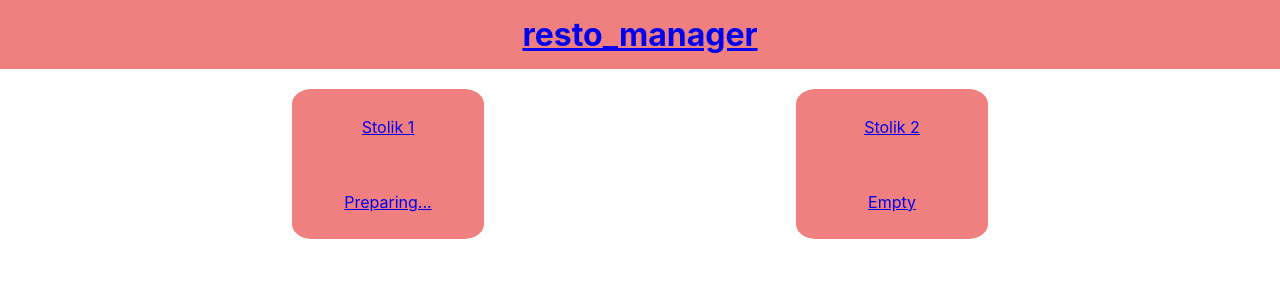
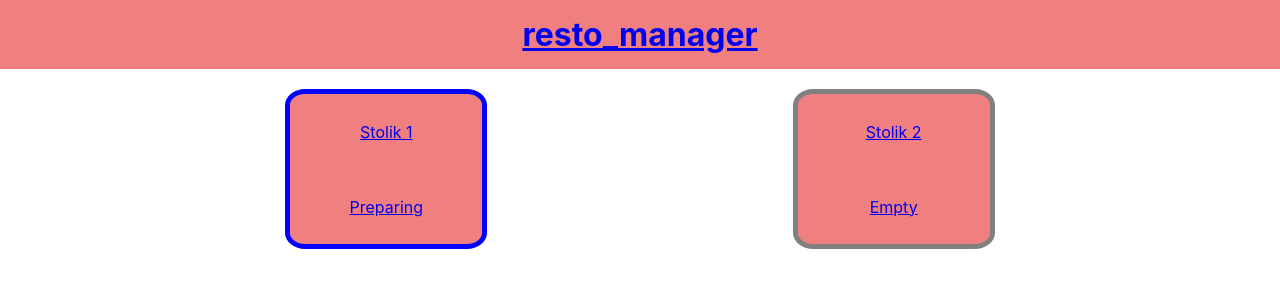
Before and after one commit to ant-st/restomanager, a React (Create React App) app: page /tables/1 in a window 1280 px wide. Both pictures are taken after a click on the button "Submit order". Shown: the top 300 px of the page. Built offline with nearby package versions, Linux system fonts and the light colour scheme.

Commit message:
Added: colorful borders on tables' page

```diff
--- a/src/TableScreen/tablescreen.js
+++ b/src/TableScreen/tablescreen.js
@@ -90,7 +90,6 @@ export const TableScreen = () => {
                 <div className="positionDescription">
                     <h3>{menu.name}</h3>
                     <textarea onChange={({target}) => {menu.note = target.value}} defaultValue={menu.note ? menu.note : 'Add note'}>
-
                     </textarea>
                 </div>
                 <div className="priceAndButton">
@@ -104,7 +103,7 @@ export const TableScreen = () => {
     return (
         <div id="tableScreen">
             <section id="tableName">
-                <p>TABLE {id} !</p>
+                <p>Stół - ID: {id}</p>
                 <Link to={'/tables'}>Go back</Link>
             </section>
             <section id="menuButtons">
--- a/src/Tables/tables.css
+++ b/src/Tables/tables.css
@@ -21,3 +21,15 @@
 .table p {
    margin: auto;
 }
+
+.Empty {
+    border: 5px solid grey;
+}
+
+.Preparing {
+    border: 5px solid blue;
+}
+
+.Ready {
+    border: 5px solid green;
+}
--- a/src/Tables/tables.js
+++ b/src/Tables/tables.js
@@ -7,9 +7,9 @@ import {selectTables} from "./tablesSlice";
 
 const renderTable = (table) => {
     return (
-        <NavLink to={String(table.id)} className="table">
+        <NavLink to={String(table.id)} className={`table ${!table.isServed ? 'Empty' : table.isReady ? 'Ready' : 'Preparing'}`} >
             <p>{table.name}</p>
-            <p>{!table.isServed ? 'Empty' : table.isReady ? 'Ready!' : 'Preparing...'}</p>
+            <p>{!table.isServed ? 'Empty' : table.isReady ? 'Ready' : 'Preparing'}</p>
         </NavLink>
     )
 }
```
